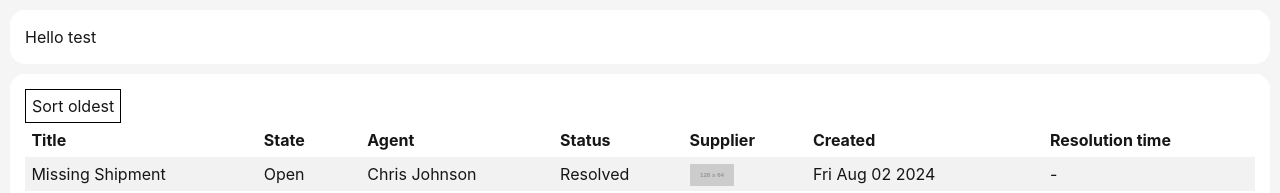
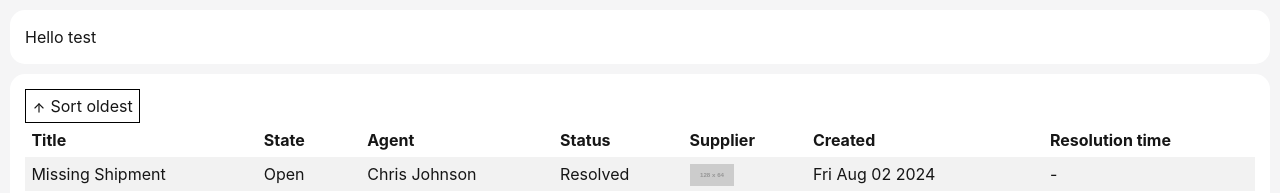
Before and after one commit to raahede/leanlinking-code-challenge, a React (Vite) app: page / in a window 1280 px wide. Shown: the top 193 px of the page. Built offline with nearby package versions, Linux system fonts and the light colour scheme.

Commit message:
Add icons

```diff
--- a/package.json
+++ b/package.json
@@ -12,6 +12,7 @@
   "dependencies": {
     "react": "^18.3.1",
     "react-dom": "^18.3.1",
+    "react-feather": "^2.0.10",
     "sanitize.css": "^13.0.0"
   },
   "devDependencies": {
--- a/src/App.tsx
+++ b/src/App.tsx
@@ -4,6 +4,7 @@ import data from '../public/data/data.json';
 import { useState } from 'react';
 import { IssueList } from './IssueList';
 import { TIssueList, TIssueListItemParsed } from './types';
+import { ArrowDown, ArrowUp } from 'react-feather';
 
 const parseData = (data: TIssueList): TIssueListItemParsed[] => {
   return data.map((issue) => {
@@ -27,7 +28,9 @@ export const App = () => {
     <div className={style.app}>
       <Card>Hello test</Card>
       <Card>
-        <button onClick={() => setSort((sort) => (sort = !sort))}>Sort {sort ? 'newest' : 'oldest'}</button>
+        <button onClick={() => setSort((sort) => (sort = !sort))}>
+          {sort ? <ArrowDown size={14} /> : <ArrowUp size={14} />} Sort {sort ? 'newest' : 'oldest'}
+        </button>
         <IssueList issues={sortedIssues} />
       </Card>
     </div>
```
Also changed, not shown: 1 other file (tests, documents, lock files or other folders).
